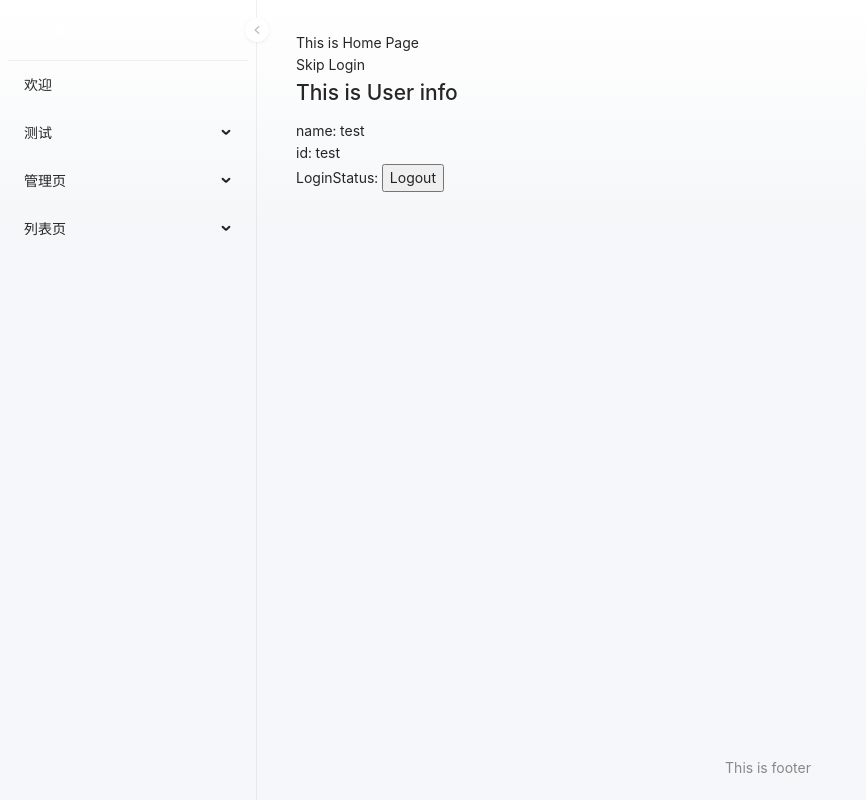
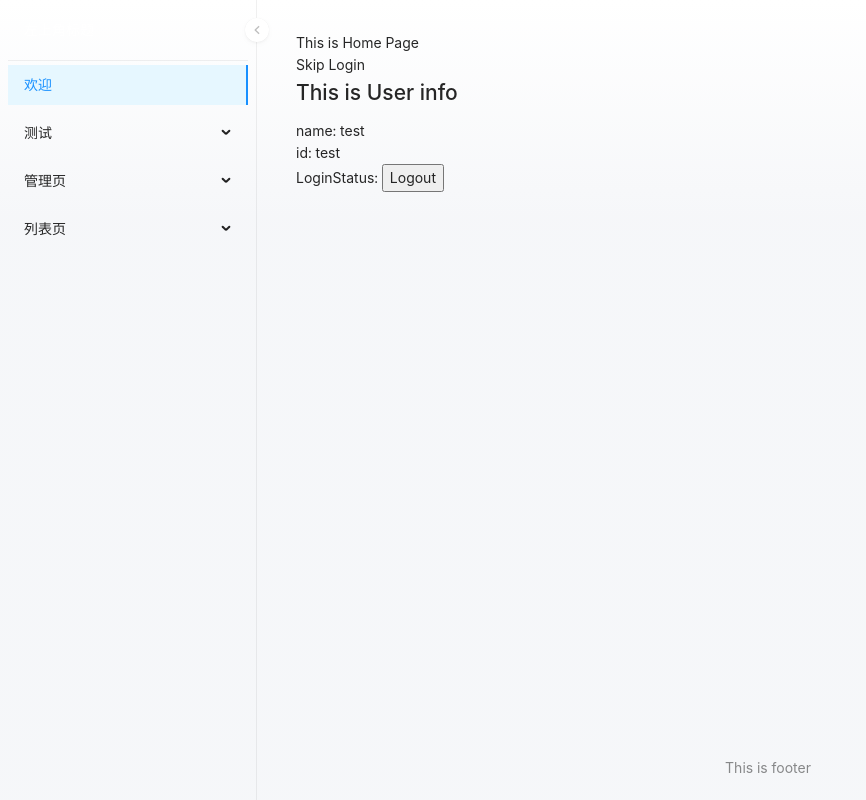
Before and after one commit to bowen-wu/vite-react-ts-template, a React (Vite) app: page / in a window 1280 px wide. Shown: the whole page, without its empty margins (0-866 px from the left). Built offline with nearby package versions, Linux system fonts and the light colour scheme.

Commit message:
feat: set router config layout attributes is working

```diff
--- a/src/App.tsx
+++ b/src/App.tsx
@@ -1,11 +1,11 @@
 import * as React from 'react';
 import { useReducer } from 'react';
 import scopedClasses from './utils/scopedClasses';
-import Layout from './layouts/layout';
 import initializeStore from './stores/initializeStore';
 import Context from './stores/context';
 import { storeReducer } from './stores/reducers';
-import { BrowserRouter } from 'react-router-dom';
+import { BrowserRouter, Switch } from 'react-router-dom';
+import Layout from './layouts/layout';
 import 'antd/dist/antd.less';
 
 import './App.scss';
@@ -18,7 +18,10 @@ const App = () => {
     <div className={sc()}>
       <Context.Provider value={[state, dispatch]}>
         <BrowserRouter>
-          <Layout />
+          <Switch>
+            {/*@ts-ignore TODO*/}
+            <Layout />
+          </Switch>
         </BrowserRouter>
       </Context.Provider>
     </div>
--- a/src/layouts/layout.tsx
+++ b/src/layouts/layout.tsx
@@ -3,43 +3,73 @@
  * 2. router config layout false not working
  * 3. skip to login page when not login
  */
-import React, { useState } from 'react';
+import React from 'react';
 import ProLayout from '@ant-design/pro-layout';
-import Routers from '../routers';
 import routerConfig from '../routers/routeConfig';
 import scopedClasses from '../utils/scopedClasses';
 import { useHistory } from 'react-router-dom';
 import { Route } from '@ant-design/pro-layout/lib/typings';
+import Header from './Header';
+import { match } from 'react-router';
+import Routers from '../routers';
 import './layout.scss';
-import Header from './Header';
 
 const sc = scopedClasses('layout');
 
-const Layout = () => {
+interface LayoutProps {
+  computedMatch: match;
+  location: Location;
+}
+
+const Layout = ({ location: { pathname } }: LayoutProps) => {
   const history = useHistory();
-  const [currentRoute, setCurrentRoute] = useState<Route>({ path: '/' });
+  const getMatchRouter = (routerList: Route[], path: string) => {
+    let targetRouter = null;
+    routerList.some((item) => {
+      if (item.path === path) {
+        targetRouter = item;
+      } else if (item.routes && item.routes.length > 0) {
+        targetRouter = getMatchRouter(item.routes, path);
+      } else {
+        targetRouter = null;
+      }
+      if (targetRouter) {
+        return true;
+      }
+    });
+    return targetRouter;
+  };
+  const targetRouter: Route | null = getMatchRouter(routerConfig, pathname);
+
+  // const isLogin = JSON.parse(sessionStorage.getItem('loginStatus'));
+
+  // if (pathname === "/") {
+  //     return <Redirect to="/user/login"/>;
+  // }
+
+  if (!targetRouter) {
+    history.push('/404');
+    return null;
+  }
 
   return (
     <div className={sc()}>
+      {(targetRouter as Route).layout === false ? (
+        <Routers />
+      ) : (
         <ProLayout
           route={{ path: '/', routes: routerConfig }}
-        location={{ pathname: currentRoute.path }}
+          location={{ pathname: pathname }}
           menuHeaderRender={() => <div style={{ color: '#fff' }}>左上角标题</div>}
           headerRender={() => <Header />}
           footerRender={() => <div className={sc('footer')}>This is footer</div>}
           menuItemRender={(item, dom) => (
-          <a
-            onClick={() => {
-              setCurrentRoute(item || { path: '/' });
-              history.push(item.path || '/');
-            }}
-          >
-            {dom}
-          </a>
+            <a onClick={() => history.push(item.path || '/')}>{dom}</a>
           )}
         >
           <Routers />
         </ProLayout>
+      )}
     </div>
   );
 };
--- a/src/routers/index.tsx
+++ b/src/routers/index.tsx
@@ -1,5 +1,5 @@
 import React, { Fragment } from 'react';
-import { Route, Switch } from 'react-router-dom';
+import { Route } from 'react-router-dom';
 import routerConfig from './routeConfig';
 import { Route as RouteInterface } from '@ant-design/pro-layout/lib/typings';
 
@@ -19,6 +19,6 @@ const renderRouter = (routers: RouteInterface[]) => {
   );
 };
 
-const Routers = () => <Switch>{renderRouter(routerConfig)}</Switch>;
+const Routers = () => renderRouter(routerConfig);
 
 export default Routers;
--- a/src/routers/routeConfig.ts
+++ b/src/routers/routeConfig.ts
@@ -18,12 +18,8 @@ const routerConfig: Route[] = [
   },
   {
     path: '/',
-    component: Home
-  },
-  {
-    path: '/welcome',
-    name: '欢迎',
-    component: Welcome
+    component: Home,
+    name: '欢迎'
   },
   {
     path: '/test',
```
Also changed, not shown: 1 other file (tests, documents, lock files or other folders). Lines whose indentation alone changed are shown as unchanged.
